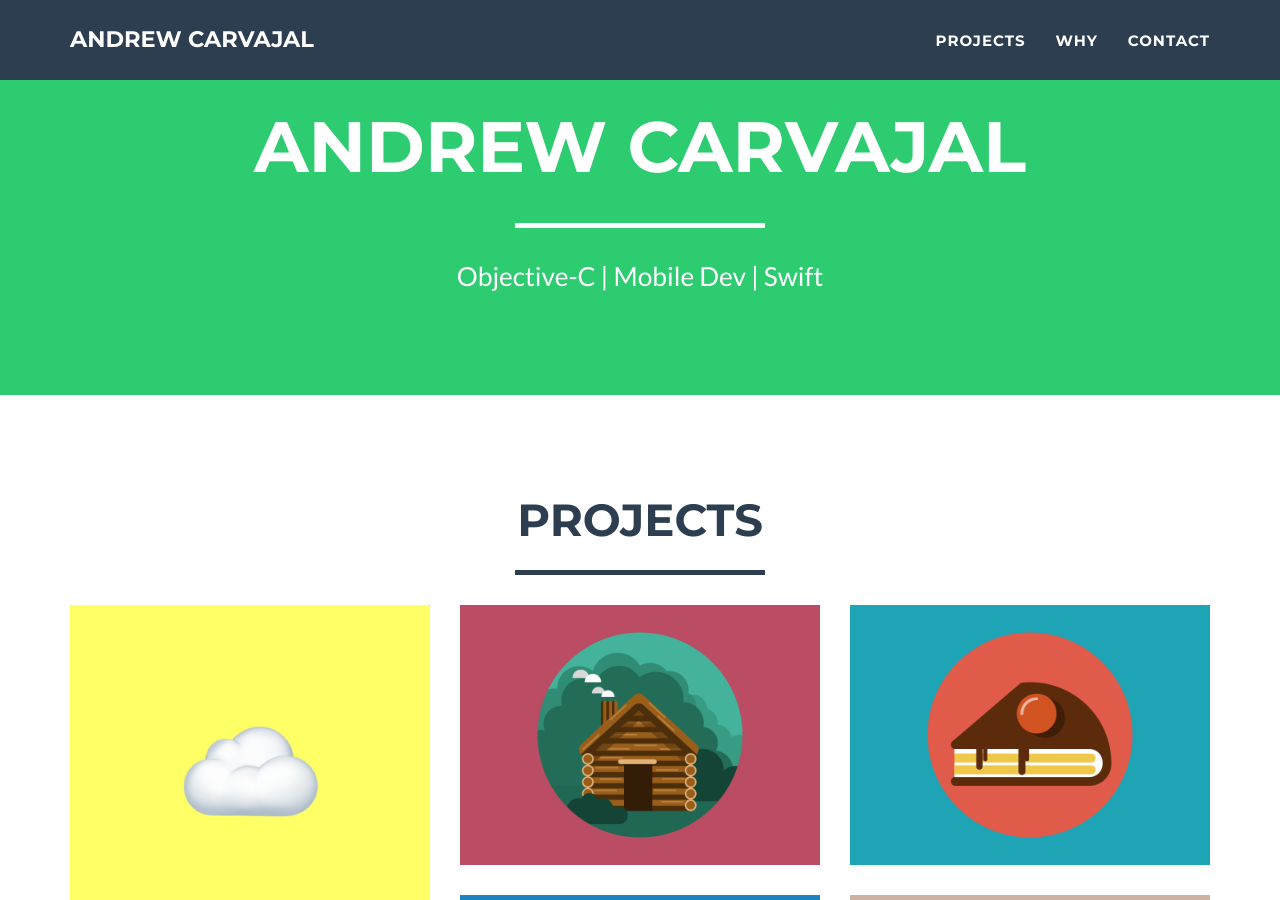
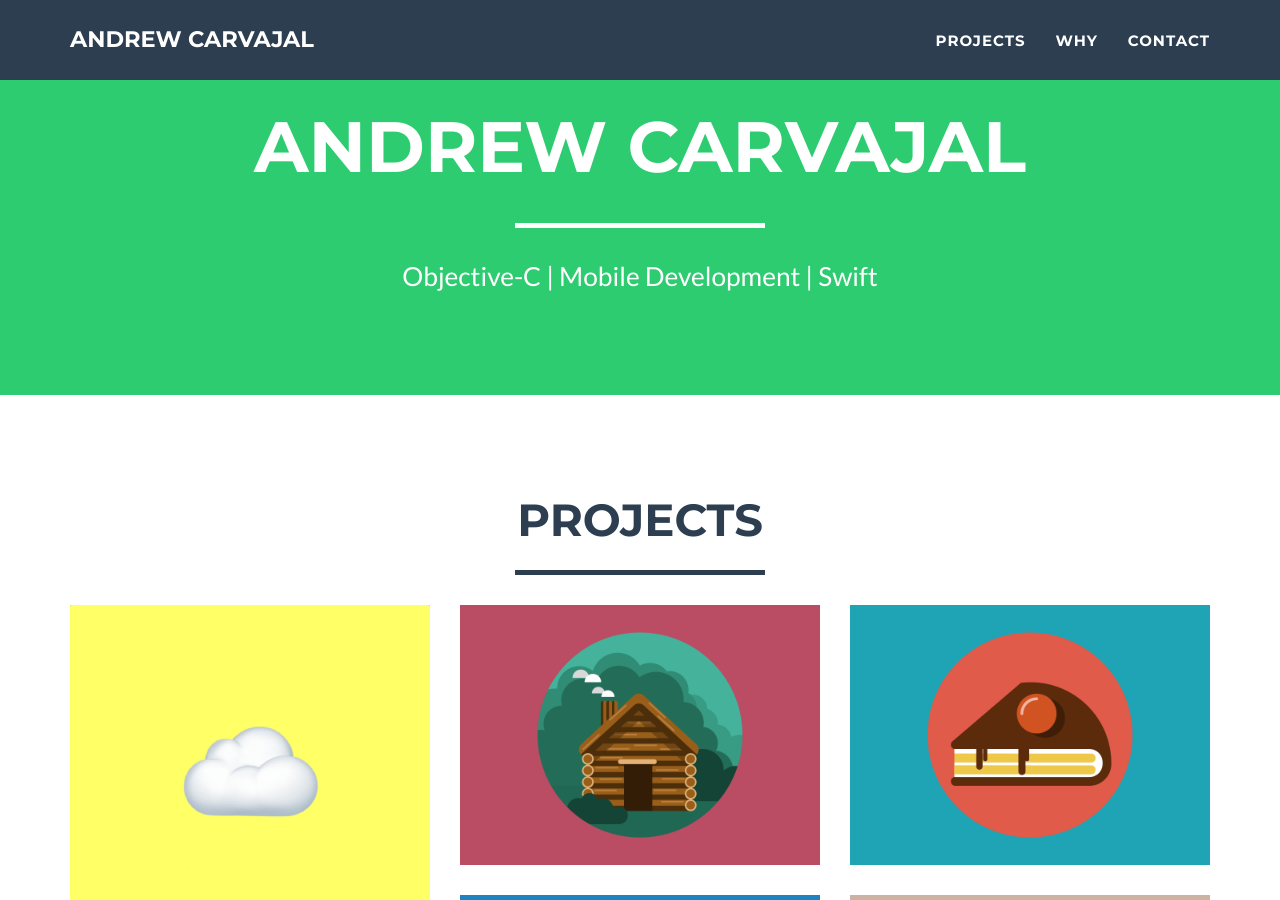
Before and after one commit to andrewcar/andrewcar.github.io, a Jekyll site: the page built from index.html, in a window 1280 px wide and 900 px high, scrolled down 423 px. Built offline with Jekyll 4.4.1, drawn with Linux system fonts in a browser that asks for light colours.

Commit message:
Update _config.yml

```diff
--- a/_config.yml
+++ b/_config.yml
@@ -3,7 +3,7 @@ title: Andrew Carvajal
 email: andrew@appdrew.com
 url: appdrew.com
 description: "iOS Dev in New York building in Swift and Objective-C"
-skills: "Objective-C | Mobile Dev | Swift"
+skills: "Objective-C | Mobile Development | Swift"
 meta_author: Carvajal Andrew
 
 # Google webmaster tools
```
